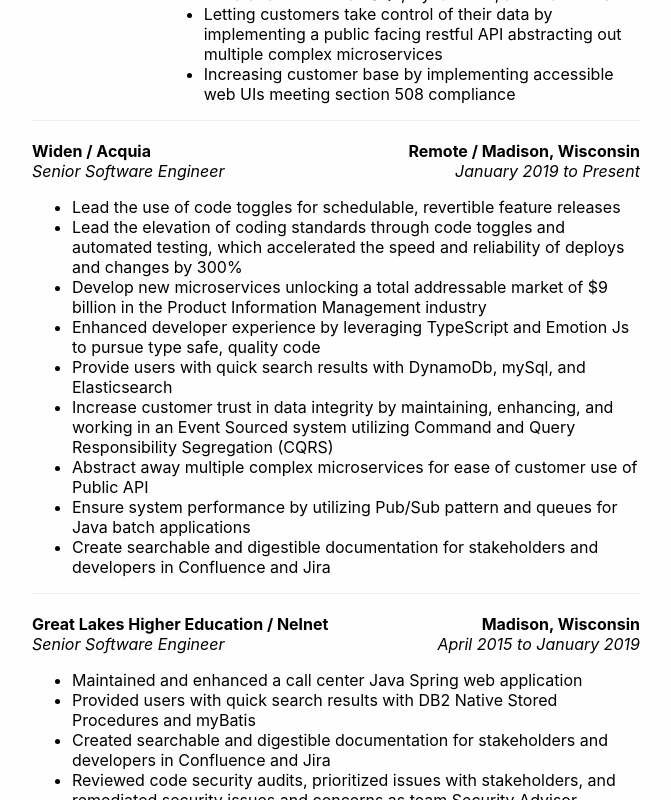
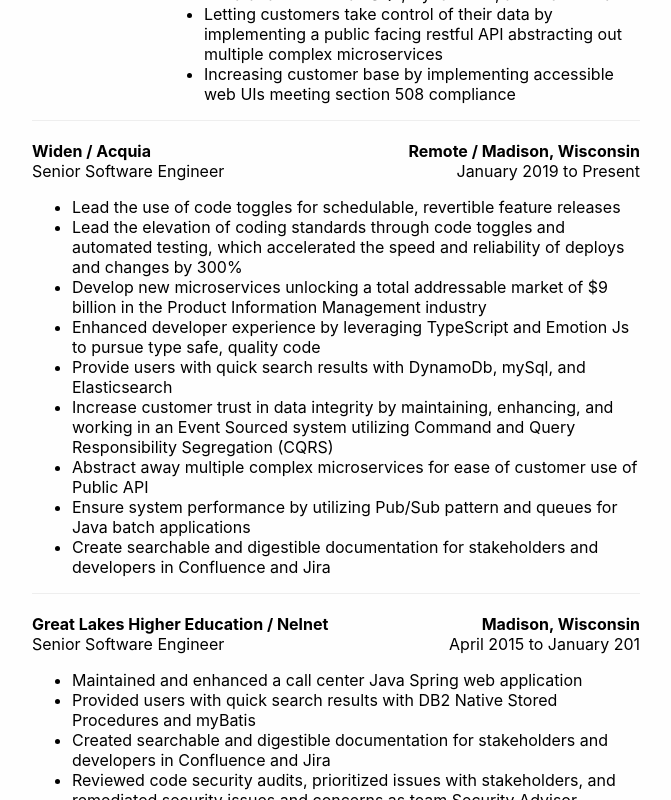
Before and after one commit to dkramer/dkramer.dev, a React (Create React App) app: page /resume in a window 1280 px wide. Shown: the part 680-1480 px from the top of the page, without its empty margins (304-975 px from the left). Built offline with nearby package versions, Linux system fonts and the light colour scheme.

Commit message:
for joet

```diff
--- a/src/App.tsx
+++ b/src/App.tsx
@@ -34,6 +34,9 @@ const content = css`
 
   @media (max-width: ${screenSize.S}) {
       width: 90%;
+
+    @media (max-width: ${screenSize.XS}) {
+      width: 95%;
 `
 
 const contentBody = css`
@@ -41,6 +44,11 @@ const contentBody = css`
 
   @media (max-width: ${screenSize.S}) {
     padding: 10px 30px;
+  }
+
+  @media (max-width: ${screenSize.XS}) {
+    padding: 10px 10px;
+  }
 `
 
 function App() {
--- a/src/chrome/Header.tsx
+++ b/src/chrome/Header.tsx
@@ -44,7 +44,8 @@ const link = css`
   margin: 4px 8px;
 
   @media (max-width: ${screenSize.XS}) {
-    font-size: 12px;
+    padding: 14px 48px;
+    margin: 0;
   }
 `
 
--- a/src/components/emblacarousel/EmblaCarousel.tsx
+++ b/src/components/emblacarousel/EmblaCarousel.tsx
@@ -28,6 +28,10 @@ const emblaStyle = css`
   .embla__slide {
     flex: 0 0 100%;
     min-width: 0;
+  }
+
+  @media (max-width: ${screenSize.XS}) {
+    padding: 12px 0;
   }
 `
 
--- a/src/routes/Resume.tsx
+++ b/src/routes/Resume.tsx
@@ -37,10 +37,6 @@ const section = css`
     flex-direction: column;
   }
 
-  h2 {
-    font-style: italic;
-  }
-
   li {
     text-align: left;
   }
@@ -61,15 +57,44 @@ const skills = css`
 `
 
 const jobTitle = css`
+  text-align: left;
+
+  div:first-of-type {
+    font-weight: bold;
+
+  }
+
+  @media (max-width: ${screenSize.S}) {
+    text-align: center;
+  }
+`
+
+const jobRole = css`
+  text-align: right;
+
+  div:first-of-type {
+    font-weight: bold;
+
+    @media (max-width: ${screenSize.S}) {
+      padding-top: 10px;
+    }
+  }
+
+  @media (max-width: ${screenSize.S}) {
+    text-align: center;
+  }
+`
+
+const jobHeading = css`
   display: flex;
   justify-content: space-between;
-  font-weight: bold;
   padding-top: 20px;
-`
-const jobRole = css`
-  display: flex;
-  justify-content: space-between;
-  font-style: italic;
+
+  @media (max-width: ${screenSize.S}) {
+    flex-direction: column;
+    justify-content: center;
+  }
+
 `
 
 const educationDetail = css`
@@ -156,13 +181,15 @@ export function Resume() {
 
       <div css={section}>
         <div>
+          <div css={jobHeading}>
             <div css={jobTitle}>
               <div>Widen / Acquia</div>
-            <div>Remote / Madison, Wisconsin</div>
+              <div>Senior Software Engineer</div>
             </div>
             <div css={jobRole}>
-            <div>Senior Software Engineer</div>
+              <div>Remote / Madison, Wisconsin</div>
               <div>January 2019 to Present</div>
+            </div>
           </div>
           <div>
             <ul>
@@ -190,13 +217,15 @@ export function Resume() {
 
       <div css={section}>
         <div>
+          <div css={jobHeading}>
             <div css={jobTitle}>
               <div>Great Lakes Higher Education / Nelnet</div>
-            <div>Madison, Wisconsin</div>
+              <div>Senior Software Engineer</div>
             </div>
             <div css={jobRole}>
-            <div>Senior Software Engineer</div>
-            <div>April 2015 to January 2019</div>
+              <div>Madison, Wisconsin</div>
+              <div>April 2015 to January 201</div>
+            </div>
           </div>
           <div>
             <ul>
@@ -218,13 +247,15 @@ export function Resume() {
 
       <div css={section}>
         <div>
+            <div css={jobHeading}>
               <div css={jobTitle}>
                 <div>Hewlett Packard</div>
-            <div>Madison, Wisconsin</div>
+                <div>Developer II</div>
               </div>
               <div css={jobRole}>
-            <div>Developer II</div>
+                <div>Madison, Wisconsin</div>
                 <div>February 2012 to March 2015</div>
+              </div>
             </div>
           <div>
             <ul>
```
Lines whose indentation alone changed are shown as unchanged.
